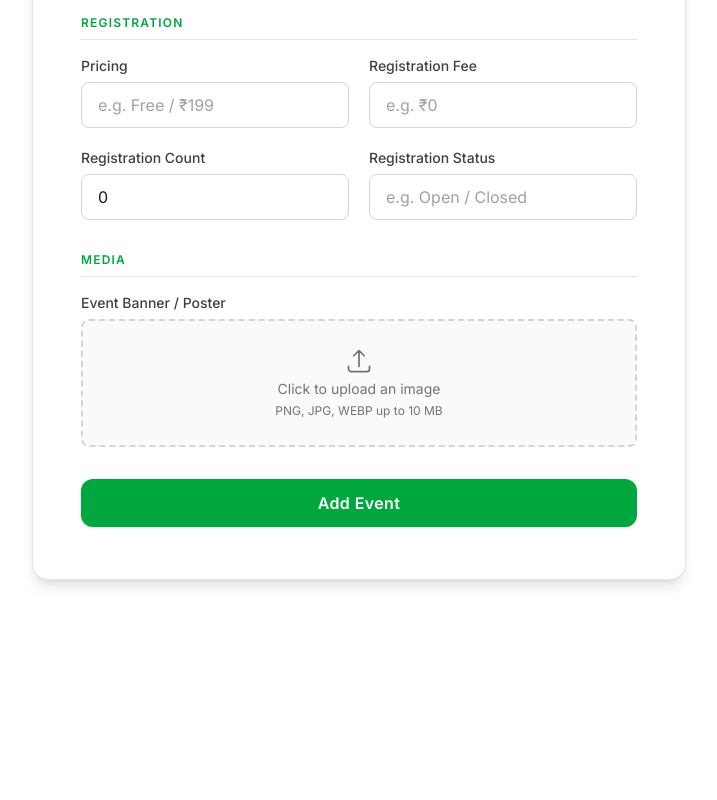
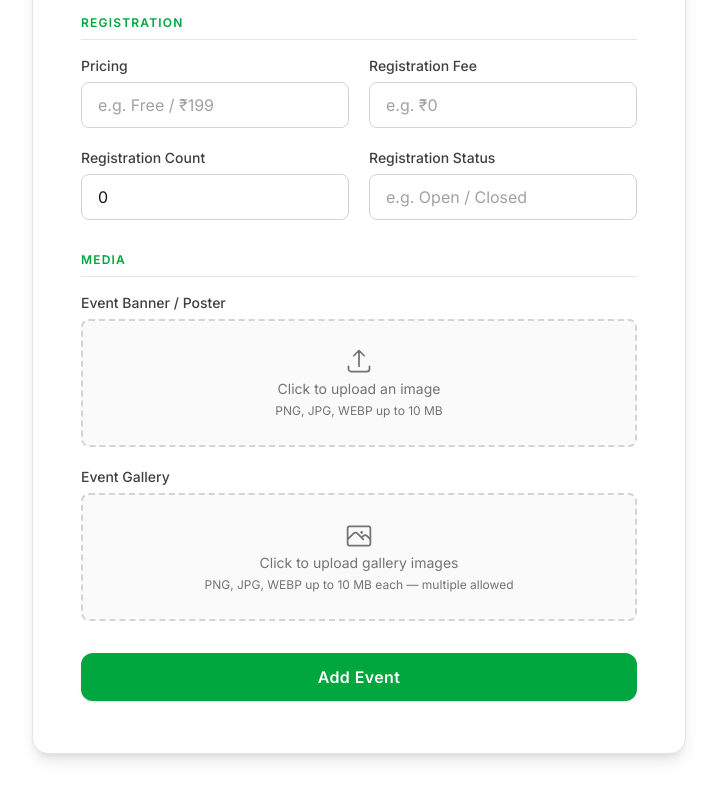
Before and after one commit to typicallyV/gfg-admin, a Next.js app: page / in a window 1280 px wide. Shown: the part 1134-1934 px from the top of the page, without its empty margins (281-998 px from the left). Before the commit the page ends 1766 px from the top, so only its background shows below. Built offline with nearby package versions, Linux system fonts and the light colour scheme.

Commit message:
Added functionality to add event gallery while adding an event

```diff
--- a/components/FormComponent.tsx
+++ b/components/FormComponent.tsx
@@ -18,6 +18,7 @@ const FormComponent = ({ type }: { type: string }) => {
     const [eventStartDate, setEventStartDate] = useState('');
     const [eventEndDate, setEventEndDate] = useState('');
     const [eventImage, setEventImage] = useState<File | null>(null);
+    const [eventGallery, setEventGallery] = useState<File[]>([]);
     const [eventVenue, setEventVenue] = useState('');
     const [eventType, setEventType] = useState('');
     const [eventTheme, setEventTheme] = useState('');
@@ -194,6 +195,8 @@ const FormComponent = ({ type }: { type: string }) => {
 
                 <section>
                     <h3 className={sectionHeadingClass}>Media</h3>
+                    <div className='space-y-5'>
+                        {/* Event Banner / Poster */}
                         <div>
                             <label className={labelClass}>Event Banner / Poster</label>
                             <label className='flex flex-col items-center justify-center w-full h-32 rounded-lg border-2 border-dashed border-neutral-300 dark:border-neutral-600 bg-neutral-50 dark:bg-neutral-800 hover:border-green-500 dark:hover:border-green-500 cursor-pointer transition duration-200'>
@@ -218,6 +221,67 @@ const FormComponent = ({ type }: { type: string }) => {
                                 />
                             </label>
                         </div>
+
+                        {/* Event Gallery */}
+                        <div>
+                            <label className={labelClass}>Event Gallery</label>
+                            <label className='flex flex-col items-center justify-center w-full h-32 rounded-lg border-2 border-dashed border-neutral-300 dark:border-neutral-600 bg-neutral-50 dark:bg-neutral-800 hover:border-green-500 dark:hover:border-green-500 cursor-pointer transition duration-200'>
+                                <div className='flex flex-col items-center justify-center gap-1 text-neutral-500 dark:text-neutral-400'>
+                                    <svg xmlns="http://www.w3.org/2000/svg" className='w-7 h-7' fill="none" viewBox="0 0 24 24" stroke="currentColor" strokeWidth={1.5}>
+                                        <path strokeLinecap="round" strokeLinejoin="round" d="M2.25 15.75l5.159-5.159a2.25 2.25 0 013.182 0l5.159 5.159m-1.5-1.5l1.409-1.409a2.25 2.25 0 013.182 0l2.909 2.909M3.75 21h16.5a1.5 1.5 0 001.5-1.5V6a1.5 1.5 0 00-1.5-1.5H3.75A1.5 1.5 0 002.25 6v13.5a1.5 1.5 0 001.5 1.5zm10.5-11.25h.008v.008h-.008V9.75zm.375 0a.375.375 0 11-.75 0 .375.375 0 01.75 0z" />
+                                    </svg>
+                                    <span className='text-sm'>Click to upload gallery images</span>
+                                    <span className='text-xs'>PNG, JPG, WEBP up to 10 MB each — multiple allowed</span>
+                                </div>
+                                <input
+                                    type="file"
+                                    accept="image/*"
+                                    multiple
+                                    className='hidden'
+                                    onChange={(e) => {
+                                        const incoming = Array.from(e.target.files ?? []);
+                                        setEventGallery((prev) => {
+                                            const existingNames = new Set(prev.map((f) => f.name));
+                                            const unique = incoming.filter((f) => !existingNames.has(f.name));
+                                            return [...prev, ...unique];
+                                        });
+                                        e.target.value = '';
+                                    }}
+                                />
+                            </label>
+
+                            {eventGallery.length > 0 && (
+                                <div className='mt-3 grid grid-cols-2 sm:grid-cols-3 gap-3'>
+                                    {eventGallery.map((file, idx) => {
+                                        const url = URL.createObjectURL(file);
+                                        return (
+                                            <div key={`${file.name}-${idx}`} className='relative group rounded-lg overflow-hidden border border-neutral-200 dark:border-neutral-700 aspect-video bg-neutral-100 dark:bg-neutral-800'>
+                                                <img
+                                                    src={url}
+                                                    alt={file.name}
+                                                    className='w-full h-full object-cover'
+                                                    onLoad={() => URL.revokeObjectURL(url)}
+                                                />
+                                                <div className='absolute inset-0 bg-black/40 opacity-0 group-hover:opacity-100 transition-opacity duration-200 flex items-center justify-center'>
+                                                    <button
+                                                        type='button'
+                                                        onClick={() => setEventGallery((prev) => prev.filter((_, i) => i !== idx))}
+                                                        className='p-1.5 rounded-full bg-red-600 hover:bg-red-700 text-white transition-colors duration-150'
+                                                        title='Remove image'
+                                                    >
+                                                        <svg xmlns="http://www.w3.org/2000/svg" className='w-4 h-4' fill="none" viewBox="0 0 24 24" stroke="currentColor" strokeWidth={2}>
+                                                            <path strokeLinecap="round" strokeLinejoin="round" d="M6 18L18 6M6 6l12 12" />
+                                                        </svg>
+                                                    </button>
+                                                </div>
+                                                <span className='absolute bottom-0 left-0 right-0 px-2 py-1 text-[10px] text-white bg-black/50 truncate'>{file.name}</span>
+                                            </div>
+                                        );
+                                    })}
+                                </div>
+                            )}
+                        </div>
+                    </div>
                 </section>
 
                 <button
```
Lines whose indentation alone changed are shown as unchanged.
